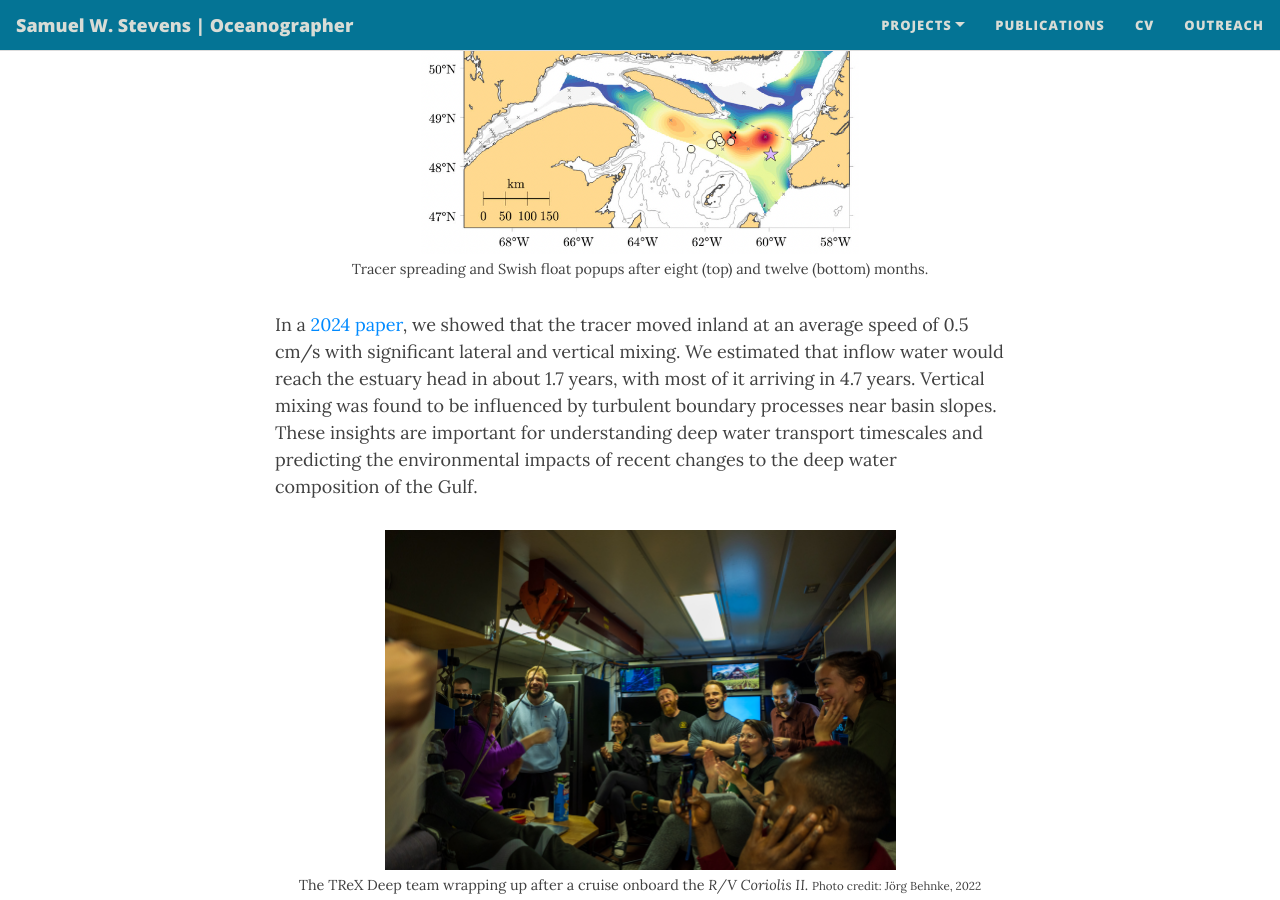
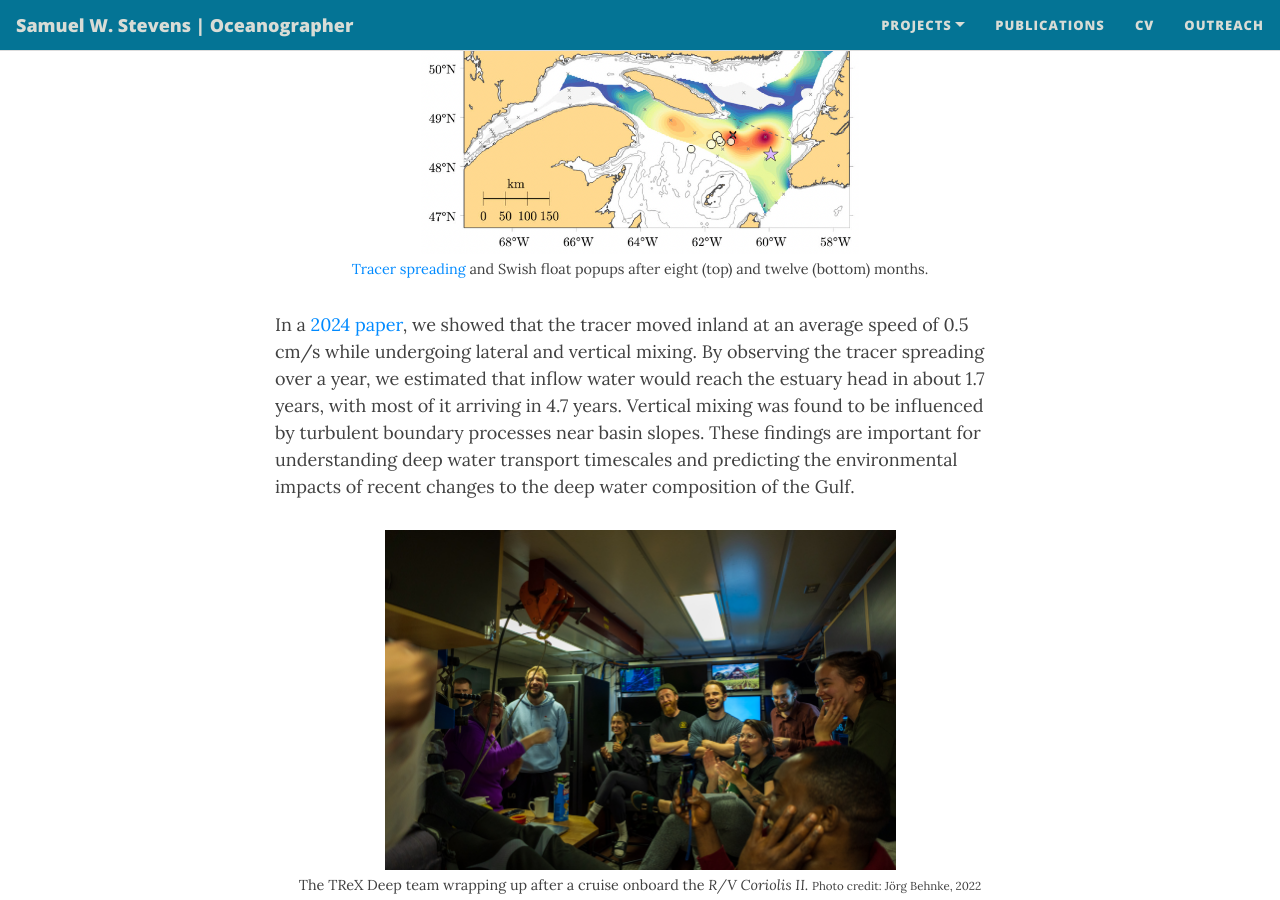
Before and after one commit to sws-ocean/sws-ocean.github.io, a Jekyll site: the page built from docs/trex.md, in a window 1280 px wide and 900 px high, scrolled down 813 px. Built offline with Jekyll 4.4.1, drawn with Linux system fonts in a browser that asks for light colours; nearby versions of some CDN libraries.

Commit message:
edits wording

```diff
--- a/docs/trex.md
+++ b/docs/trex.md
@@ -28,11 +28,11 @@ figure {text-align: center;}
 
 <figure>
   <img src="/assets/img/tracerSpread.png" alt="Tracer spreading" style="width:60%">
-  <figcaption><small>Tracer spreading and Swish float popups after eight (top) and twelve (bottom) months.</small></figcaption>
+  <figcaption><small><a href="https://doi.org/10.1038/s43247-024-01505-5" target="_blank">Tracer spreading</a> and Swish float popups after eight (top) and twelve (bottom) months.</small></figcaption>
 </figure>
 
 <p>
-   In a <a href="https://doi.org/10.1038/s43247-024-01505-5" target="_blank">2024 paper</a>, we showed that the tracer moved inland at an average speed of 0.5 cm/s with significant lateral and vertical mixing. We estimated that inflow water would reach the estuary head in about 1.7 years, with most of it arriving in 4.7 years. Vertical mixing was found to be influenced by turbulent boundary processes near basin slopes. These insights are important for understanding deep water transport timescales and predicting the environmental impacts of recent changes to the deep water composition of the Gulf.
+   In a <a href="https://doi.org/10.1038/s43247-024-01505-5" target="_blank">2024 paper</a>, we showed that the tracer moved inland at an average speed of 0.5 cm/s while undergoing lateral and vertical mixing. By observing the tracer spreading over a year, we estimated that inflow water would reach the estuary head in about 1.7 years, with most of it arriving in 4.7 years. Vertical mixing was found to be influenced by turbulent boundary processes near basin slopes. These findings are important for understanding deep water transport timescales and predicting the environmental impacts of recent changes to the deep water composition of the Gulf.
 </p>
 
 <figure>
```
Also changed, not shown: docs/stmw.md (+1 -1 lines), 7 other files.
